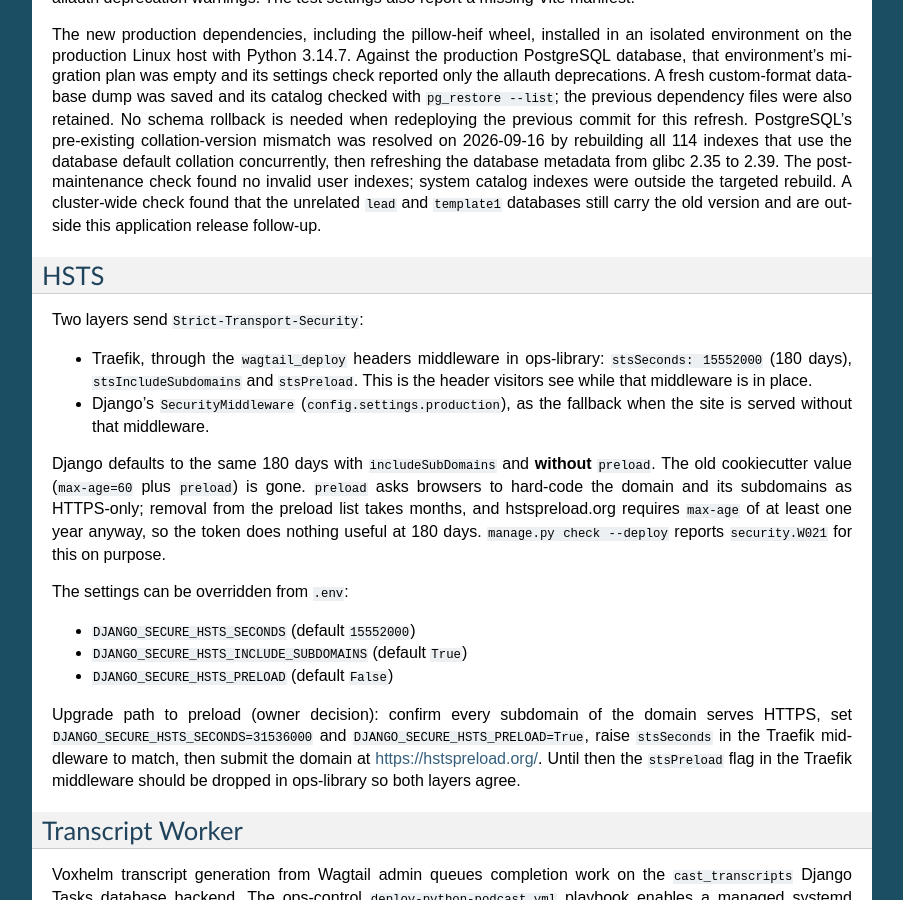
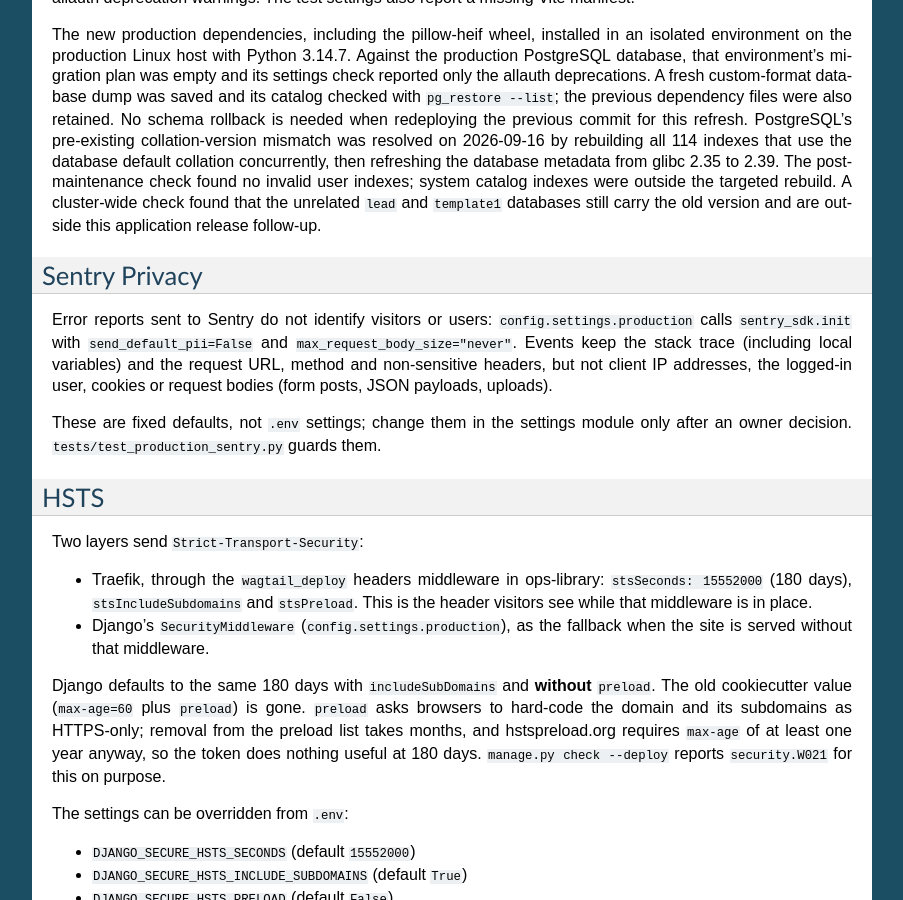
Before and after one commit to ephes/python-podcast, a Sphinx documentation site: the page built from docs/deploy.rst, in a window 1280 px wide and 900 px high, scrolled down 1810 px. Shown: the whole window, without its empty margins (198-1101 px from the left). Built offline with Sphinx 7.4.7, drawn with Linux system fonts in a browser that asks for light colours.

Commit message:
Stop sending PII and request bodies to Sentry
Set send_default_pii=False and max_request_body_size="never" in the
production sentry_sdk.init call so visitor IPs, user identities, cookies
and request bodies are no longer sent. Add a settings test and document
the behavior in docs/deploy.rst.

```diff
--- a/README.rst
+++ b/README.rst
@@ -92,6 +92,9 @@
 
 You must set the DSN url in production.
 
+Visitor IPs, user identities, cookies and request bodies are not sent to Sentry;
+see ``docs/deploy.rst`` (Sentry Privacy).
+
 
 Deployment
 ----------
--- a/docs/deploy.rst
+++ b/docs/deploy.rst
@@ -115,6 +115,22 @@
 unrelated ``lead`` and ``template1`` databases still carry the old version and
 are outside this application release follow-up.
 
+.. _sentry-privacy:
+
+Sentry Privacy
+--------------
+
+Error reports sent to Sentry do not identify visitors or users:
+``config.settings.production`` calls ``sentry_sdk.init`` with
+``send_default_pii=False`` and ``max_request_body_size="never"``. Events keep
+the stack trace (including local variables) and the request URL, method and
+non-sensitive headers, but not client IP addresses, the logged-in user,
+cookies or request bodies (form posts, JSON payloads, uploads).
+
+These are fixed defaults, not ``.env`` settings; change them in the settings
+module only after an owner decision. ``tests/test_production_sentry.py``
+guards them.
+
 .. _hsts:
 
 HSTS
```
Also changed, not shown: 2 other files.
